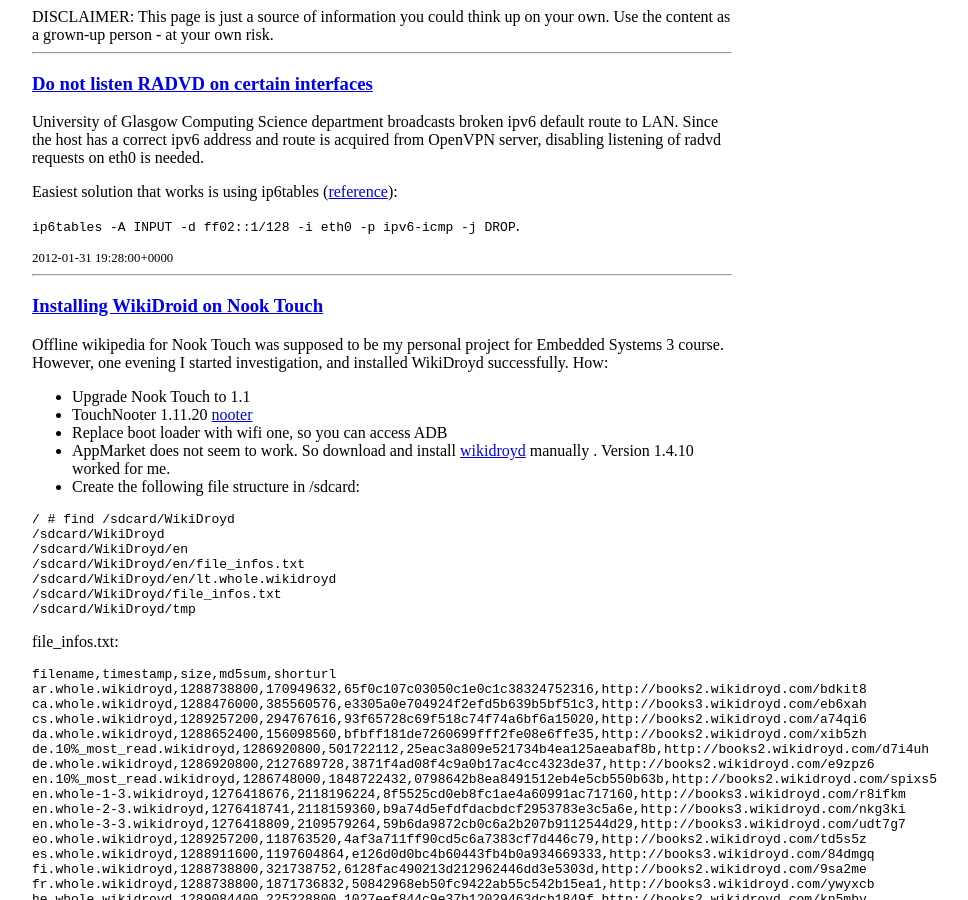
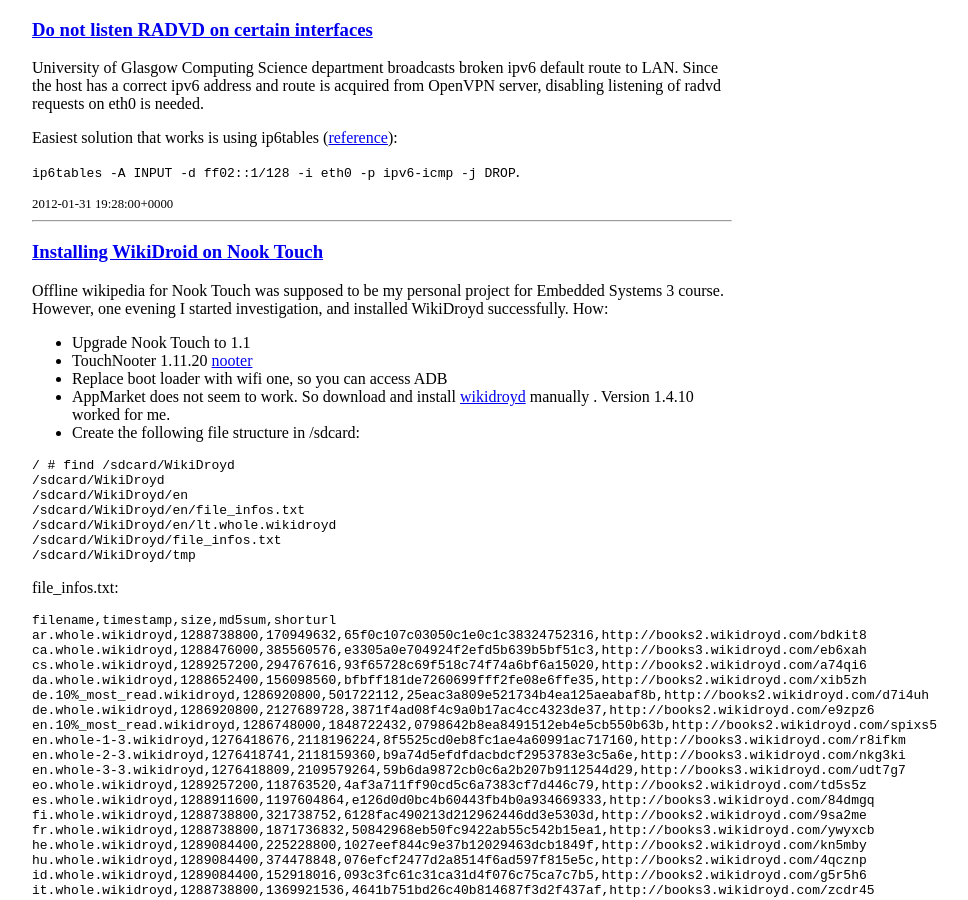
Before and after one commit to Motiejus/motiejus.github.com, a Jekyll site: the page built from techblog/index.html, in a window 1280 px wide and 900 px high. Shown: the whole window, without its empty margins (258-1226 px from the left). Built offline with Jekyll 4.4.1, drawn with Linux system fonts in a browser that asks for light colours.

Commit message:
Remove disclaimer from base.html

```diff
--- a/_layouts/base.html
+++ b/_layouts/base.html
@@ -10,9 +10,6 @@
   </head>
   <body>
     <div id="main_wrap">
-      <div>DISCLAIMER: This page is just a source of information you could think up on your own. Use the content as a grown-up person - at your own risk.</div>
-      <hr/>
-
       {{ content }}
 
       <hr/>
```
